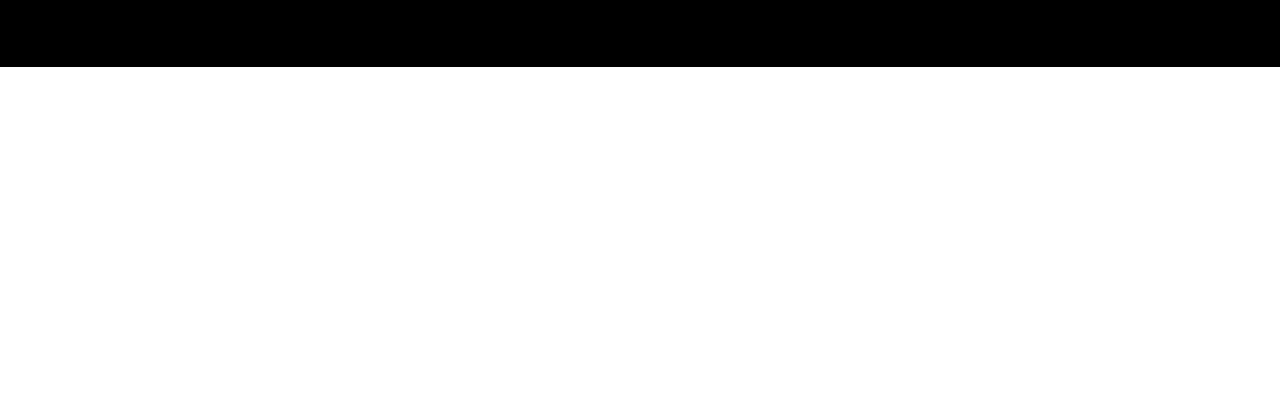
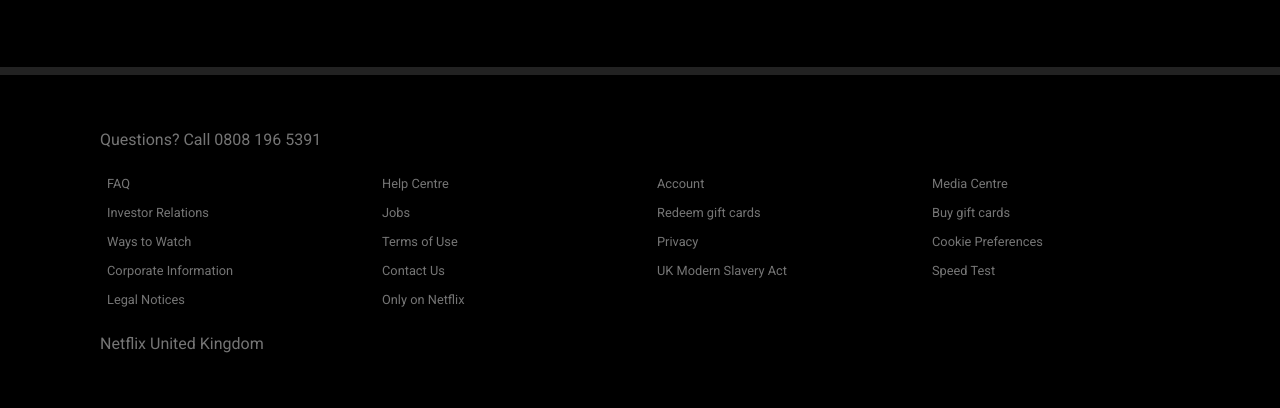
Before and after one commit to comunit/netflix-lading-page-replica, a plain HTML site: page index.html in a window 1280 px wide. Shown: the part 1697-2105 px from the top of the page. Before the commit the page ends 1764 px from the top, so only its background shows below. Drawn offline with Linux system fonts and the light colour scheme.

Commit message:
polishing

```diff
--- a/index.html
+++ b/index.html
@@ -93,6 +93,52 @@
 
     </section>
 
+    <div class="seprater">
+    </div>
+
+    <section class="footer">
+        <div class="footer-container">
+            <p class="uk">Questions? Call 0808 196 5391 </p>
+            <div class="footer-wrapper">
+                <div class="footer1">
+                    <ul>
+                        <li>FAQ</li>
+                        <li>Investor Relations</li>
+                        <li>Ways to Watch</li>
+                        <li>Corporate Information</li>
+                        <li>Legal Notices</li>
+                    </ul>
+                </div>
+                <div class="footer1">
+                    <ul>
+                        <li>Help Centre</li>
+                        <li>Jobs</li>
+                        <li>Terms of Use</li>
+                        <li>Contact Us</li>
+                        <li>Only on Netflix</li>
+                    </ul>
+                </div>
+                <div class="footer1">
+                    <ul>
+                        <li>Account</li>
+                        <li>Redeem gift cards</li>
+                        <li>Privacy</li>
+                        <li>UK Modern Slavery Act</li>
+                    </ul>
+                </div>
+                <div class="footer1">
+                    <ul>
+                        <li>Media Centre</li>
+                        <li>Buy gift cards</li>
+                        <li>Cookie Preferences</li>
+                        <li>Speed Test</li>
+                    </ul>
+                </div>
+            </div>
+            <p class="uk">Netflix United Kingdom</p>
+        </div>
+
+    </section>
 </body>
 
 </html>
--- a/main.css
+++ b/main.css
@@ -157,6 +157,40 @@ p.main {
     width: 80%;
 }
 
+.footer {
+    background-color: black;
+}
+
+.footer-wrapper {
+    display: flex;
+    justify-content: center;
+    flex-wrap: wrap;
+}
+
+.footer-container {
+    padding: 45px 25px;
+    max-width: 1100px;
+    margin: 0 auto;
+}
+
+.footer1 ul li {
+    list-style: none;
+    color: #757575;
+    padding: 7px;
+    font-size: 0.8rem;
+    min-width: 80px;
+}
+
+.uk {
+    color: #757575;
+    padding: 10px;
+}
+
+.footer1 {
+    flex: 4;
+    padding: 10px;
+}
+
 
 /* 950 and smaller  */
 
```
